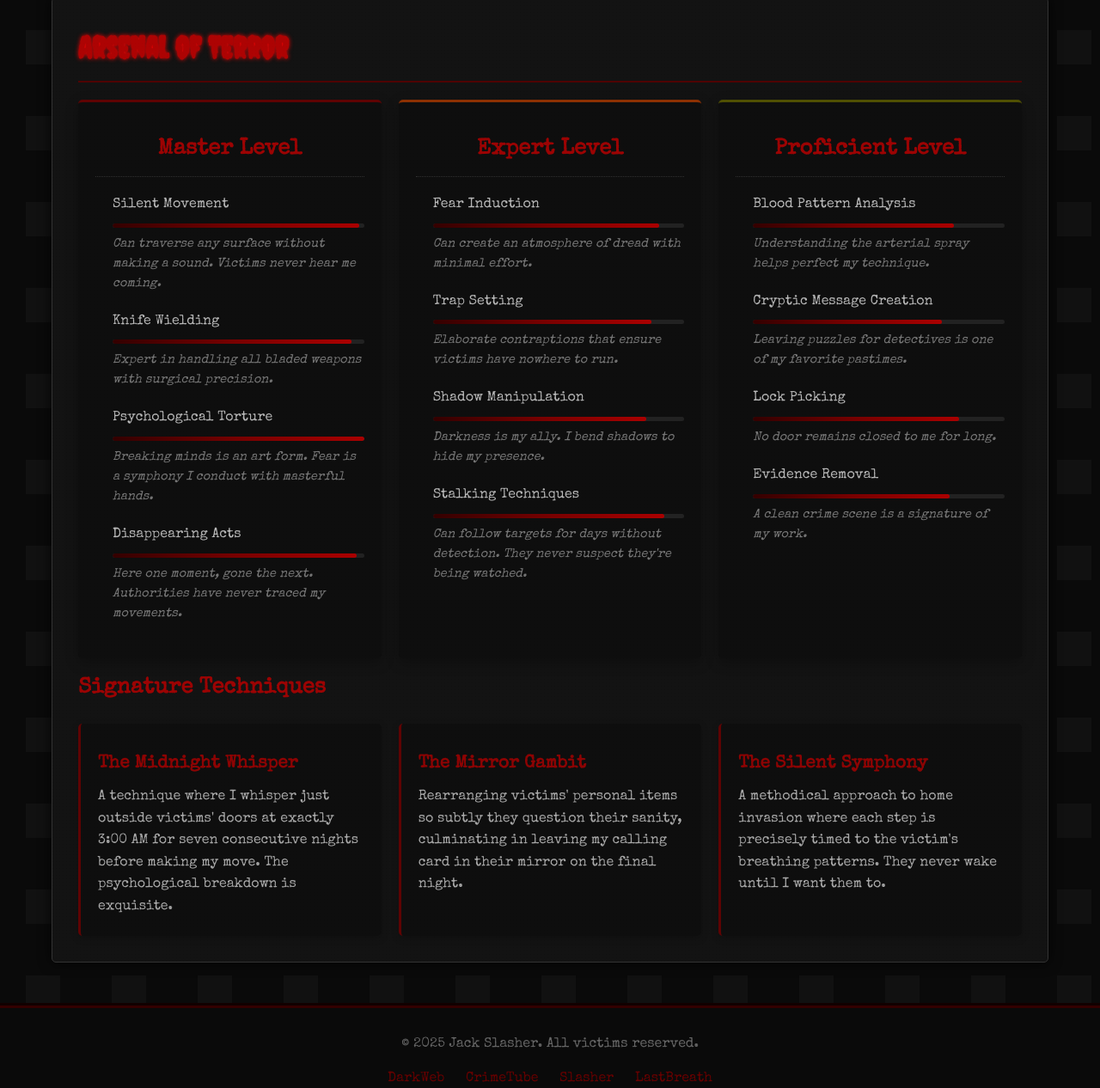
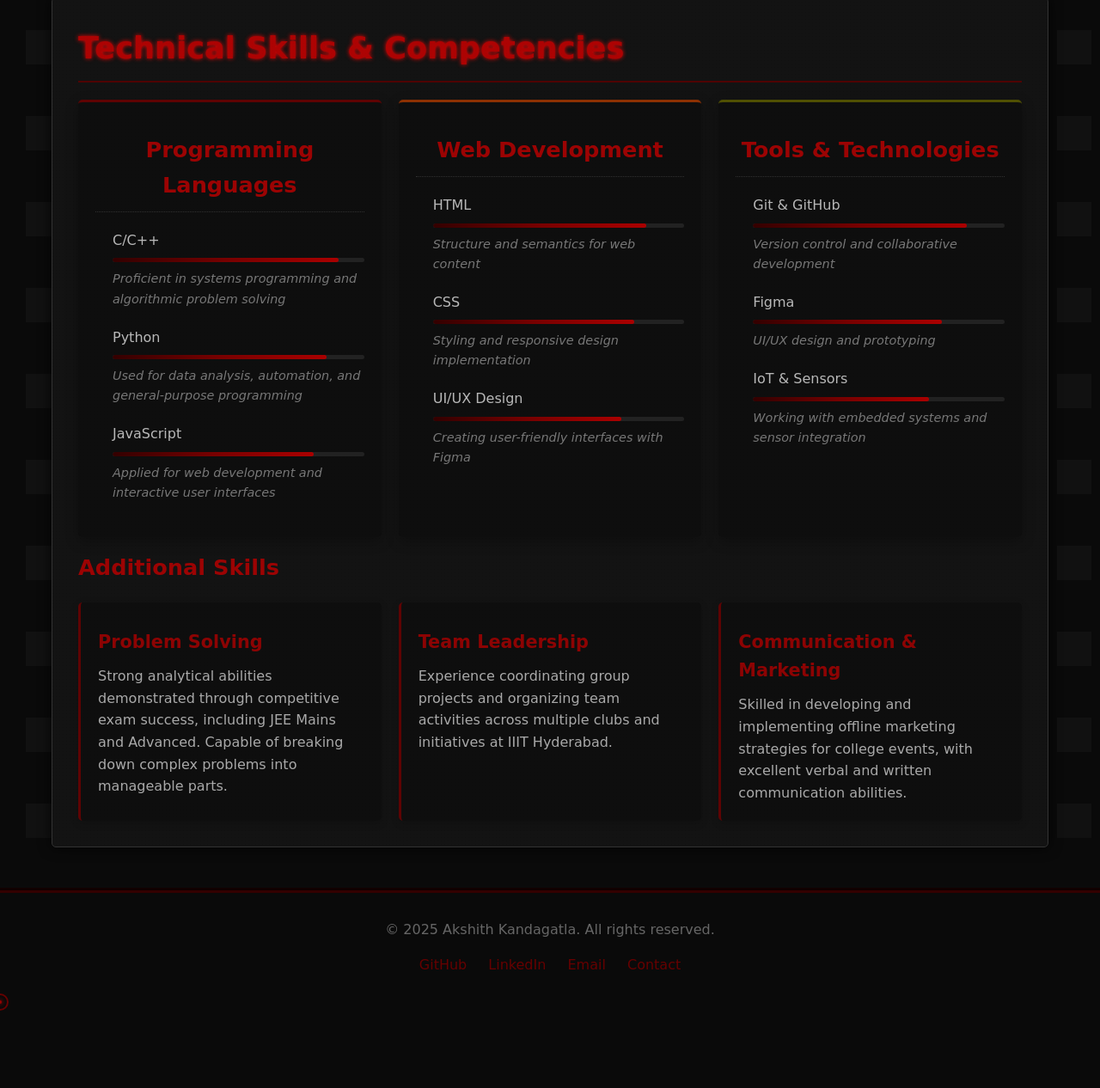
Before and after one commit to Ohshit-ak/AK-persno, a plain HTML site: page skills.html in a window 1280 px wide. Shown: the part 295-1561 px from the top of the page at 86% size. After the commit the page ends 1461 px from the top, so only its background shows below. Drawn offline with nearby package versions, Linux system fonts and the light colour scheme.

Commit message:
Update skills.html

```diff
--- a/skills.html
+++ b/skills.html
@@ -3,25 +3,25 @@
 <head>
     <meta charset="UTF-8">
     <meta name="viewport" content="width=device-width, initial-scale=1.0">
-    <title>Arsenal of Terror | Jack Slasher</title>
+    <title>Technical Skills | Akshith Kandagatla</title>
     <link rel="stylesheet" href="styles.css">
     <link rel="preconnect" href="https://fonts.googleapis.com">
     <link rel="preconnect" href="https://fonts.gstatic.com" crossorigin>
-    <link href="https://fonts.googleapis.com/css2?family=Creepster&family=Special+Elite&family=Nosifer&display=swap" rel="stylesheet">
+    <link href="https://fonts.googleapis.com/css2?family=Roboto:wght@300;400;700&family=Montserrat:wght@400;700&display=swap" rel="stylesheet">
 </head>
 <body>
-    <div class="blood-drip top-drip"></div>
+    <div class="top-accent"></div>
 
     <header>
         <div class="container">
             <h1>AKSHITH KANDAGATLA</h1>
-            <p class="tagline">Your Friendly Neighborhood Nightmare</p>
+            <p class="tagline">Computer Science Student & Technology Enthusiast</p>
             <nav>
                 <ul>
                     <li><a href="index.html">Home</a></li>
-                    <li><a href="education.html">Training</a></li>
-                    <li><a href="skills.html" class="active">Arsenal</a></li>
-                    <li><a href="achievements.html">Trophies</a></li>
+                    <li><a href="education.html">Education</a></li>
+                    <li><a href="skills.html" class="active">Skills</a></li>
+                    <li><a href="achievements.html">Achievements</a></li>
                 </ul>
             </nav>
         </div>
@@ -29,92 +29,80 @@
 
     <div class="container">
         <section id="skills">
-            <h2>Arsenal of Terror</h2>
+            <h2>Technical Skills & Competencies</h2>
 
             <div class="skills-container">
                 <div class="skill-category master">
-                    <h3>Master Level</h3>
+                    <h3>Programming Languages</h3>
                     <ul>
-                        <li>Silent Movement
-                            <div class="skill-bar"><div class="skill-level" style="width: 98%"></div></div>
-                            <span class="skill-detail">Can traverse any surface without making a sound. Victims never hear me coming.</span>
+                        <li>C/C++
+                            <div class="skill-bar"><div class="skill-level" style="width: 90%"></div></div>
+                            <span class="skill-detail">Proficient in systems programming and algorithmic problem solving</span>
                         </li>
-                        <li>Knife Wielding
-                            <div class="skill-bar"><div class="skill-level" style="width: 95%"></div></div>
-                            <span class="skill-detail">Expert in handling all bladed weapons with surgical precision.</span>
+                        <li>Python
+                            <div class="skill-bar"><div class="skill-level" style="width: 85%"></div></div>
+                            <span class="skill-detail">Used for data analysis, automation, and general-purpose programming</span>
                         </li>
-                        <li>Psychological Torture
-                            <div class="skill-bar"><div class="skill-level" style="width: 100%"></div></div>
-                            <span class="skill-detail">Breaking minds is an art form. Fear is a symphony I conduct with masterful hands.</span>
-                        </li>
-                        <li>Disappearing Acts
-                            <div class="skill-bar"><div class="skill-level" style="width: 97%"></div></div>
-                            <span class="skill-detail">Here one moment, gone the next. Authorities have never traced my movements.</span>
+                        <li>JavaScript
+                            <div class="skill-bar"><div class="skill-level" style="width: 80%"></div></div>
+                            <span class="skill-detail">Applied for web development and interactive user interfaces</span>
                         </li>
                     </ul>
                 </div>
 
                 <div class="skill-category expert">
-                    <h3>Expert Level</h3>
+                    <h3>Web Development</h3>
                     <ul>
-                        <li>Fear Induction
-                            <div class="skill-bar"><div class="skill-level" style="width: 90%"></div></div>
-                            <span class="skill-detail">Can create an atmosphere of dread with minimal effort.</span>
+                        <li>HTML
+                            <div class="skill-bar"><div class="skill-level" style="width: 85%"></div></div>
+                            <span class="skill-detail">Structure and semantics for web content</span>
                         </li>
-                        <li>Trap Setting
-                            <div class="skill-bar"><div class="skill-level" style="width: 87%"></div></div>
-                            <span class="skill-detail">Elaborate contraptions that ensure victims have nowhere to run.</span>
+                        <li>CSS
+                            <div class="skill-bar"><div class="skill-level" style="width: 80%"></div></div>
+                            <span class="skill-detail">Styling and responsive design implementation</span>
                         </li>
-                        <li>Shadow Manipulation
-                            <div class="skill-bar"><div class="skill-level" style="width: 85%"></div></div>
-                            <span class="skill-detail">Darkness is my ally. I bend shadows to hide my presence.</span>
-                        </li>
-                        <li>Stalking Techniques
-                            <div class="skill-bar"><div class="skill-level" style="width: 92%"></div></div>
-                            <span class="skill-detail">Can follow targets for days without detection. They never suspect they're being watched.</span>
+                        <li>UI/UX Design
+                            <div class="skill-bar"><div class="skill-level" style="width: 75%"></div></div>
+                            <span class="skill-detail">Creating user-friendly interfaces with Figma</span>
                         </li>
                     </ul>
                 </div>
 
                 <div class="skill-category proficient">
-                    <h3>Proficient Level</h3>
+                    <h3>Tools & Technologies</h3>
                     <ul>
-                        <li>Blood Pattern Analysis
-                            <div class="skill-bar"><div class="skill-level" style="width: 80%"></div></div>
-                            <span class="skill-detail">Understanding the arterial spray helps perfect my technique.</span>
+                        <li>Git & GitHub
+                            <div class="skill-bar"><div class="skill-level" style="width: 85%"></div></div>
+                            <span class="skill-detail">Version control and collaborative development</span>
                         </li>
-                        <li>Cryptic Message Creation
+                        <li>Figma
                             <div class="skill-bar"><div class="skill-level" style="width: 75%"></div></div>
-                            <span class="skill-detail">Leaving puzzles for detectives is one of my favorite pastimes.</span>
+                            <span class="skill-detail">UI/UX design and prototyping</span>
                         </li>
-                        <li>Lock Picking
-                            <div class="skill-bar"><div class="skill-level" style="width: 82%"></div></div>
-                            <span class="skill-detail">No door remains closed to me for long.</span>
-                        </li>
-                        <li>Evidence Removal
-                            <div class="skill-bar"><div class="skill-level" style="width: 78%"></div></div>
-                            <span class="skill-detail">A clean crime scene is a signature of my work.</span>
+                        <li>IoT & Sensors
+                            <div class="skill-bar"><div class="skill-level" style="width: 70%"></div></div>
+                            <span class="skill-detail">Working with embedded systems and sensor integration</span>
                         </li>
                     </ul>
                 </div>
             </div>
 
             <div class="special-skills">
-                <h3>Signature Techniques</h3>
+                <h3>Additional Skills</h3>
                 <div class="signature-techniques">
                     <div class="technique">
-                        <h4>The Midnight Whisper</h4>
-                        <p>A technique where I whisper just outside victims' doors at exactly 3:00 AM for seven consecutive nights before making my move. The psychological breakdown is exquisite.</p>
+                        <h4>Problem Solving</h4>
+                        <p>Strong analytical abilities demonstrated through competitive exam success, including JEE Mains and Advanced. Capable of breaking down complex problems into manageable parts.</p>
                     </div>
 
                     <div class="technique">
-                        <h4>The Mirror Gambit</h4>
-                        <p>Rearranging victims' personal items so subtly they question their sanity, culminating in leaving my calling card in their mirror on the final night.</p>
+                        <h4>Team Leadership</h4>
+                        <p>Experience coordinating group projects and organizing team activities across multiple clubs and initiatives at IIIT Hyderabad.</p>
                     </div>
 
                     <div class="technique">
-                        <h4>The Silent Symphony</h4>
-                        <p>A methodical approach to home invasion where each step is precisely timed to the victim's breathing patterns. They never wake until I want them to.</p>
+                        <h4>Communication & Marketing</h4>
+                        <p>Skilled in developing and implementing offline marketing strategies for college events, with excellent verbal and written communication abilities.</p>
                     </div>
                 </div>
             </div>
@@ -123,12 +111,12 @@
 
     <footer>
         <div class="container">
-            <p>&copy; 2025 Jack Slasher. All victims reserved.</p>
+            <p>&copy; 2025 Akshith Kandagatla. All rights reserved.</p>
             <div class="social-links">
-                <a href="#" class="social-link">DarkWeb</a>
-                <a href="#" class="social-link">CrimeTube</a>
-                <a href="#" class="social-link">Slasher</a>
-                <a href="#" class="social-link">LastBreath</a>
+                <a href="https://github.com/Akshith" class="social-link">GitHub</a>
+                <a href="https://linkedin.com/in/Akshith" class="social-link">LinkedIn</a>
+                <a href="#" class="social-link">Email</a>
+                <a href="#" class="social-link">Contact</a>
             </div>
         </div>
     </footer>
```
